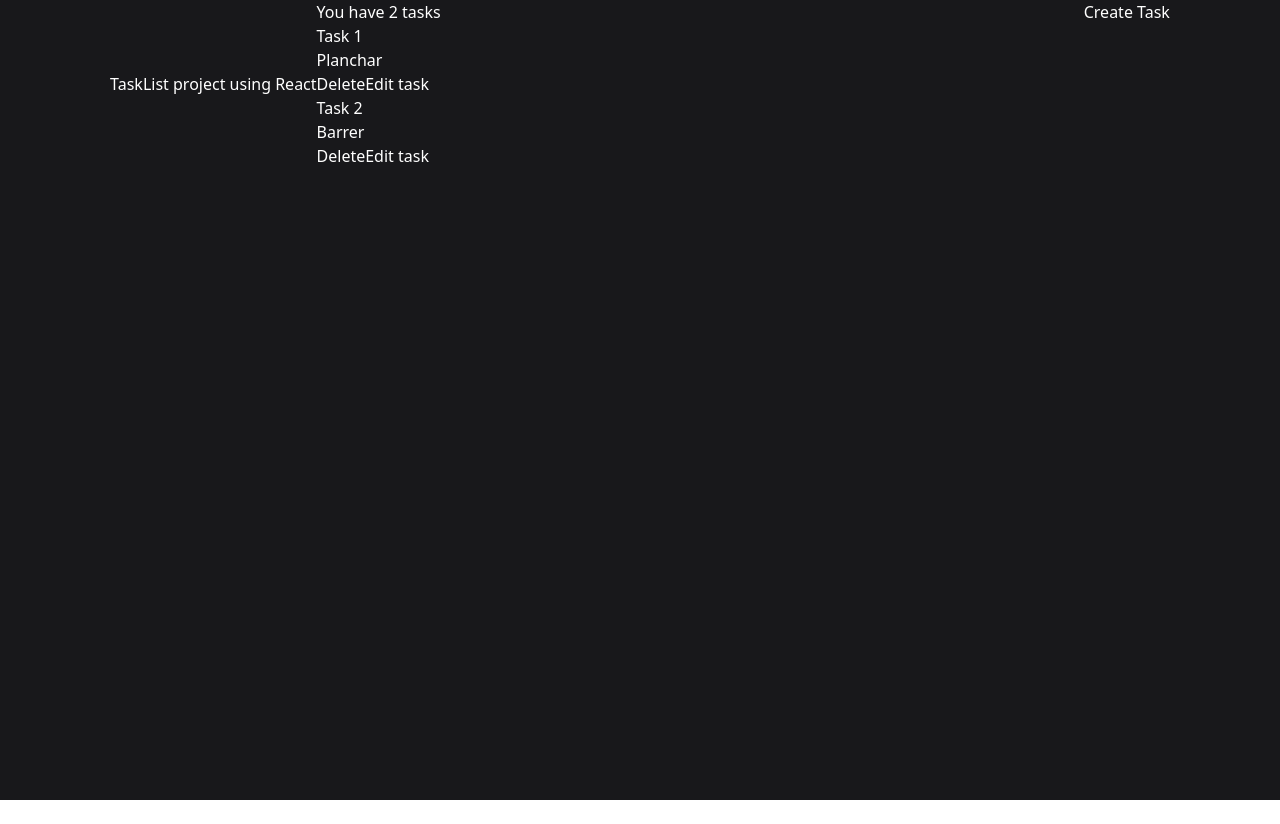
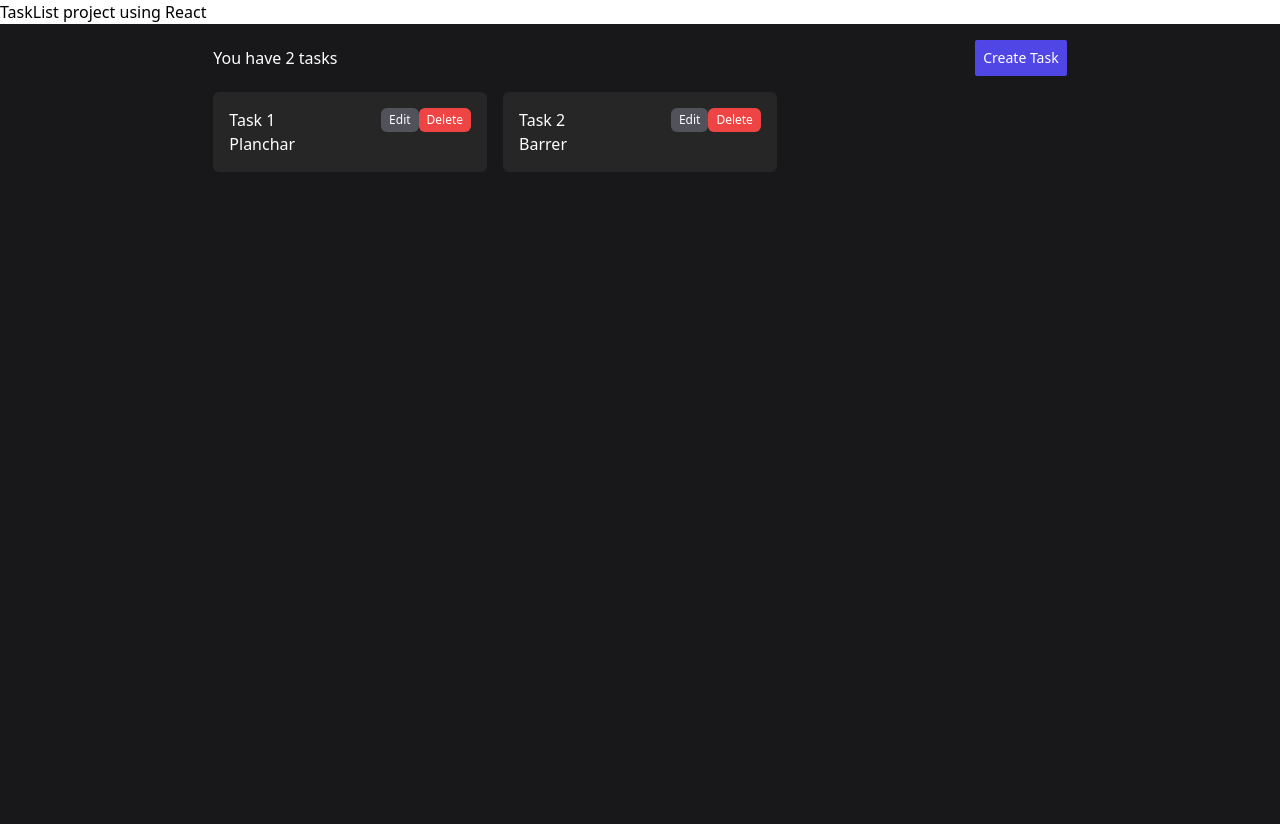
Before and after one commit to carlosdelblanco/react-crud-project, a React (Create React App) app: page / in a window 1280 px wide. Before the commit the page ends 800 px from the top, so only its background shows below. Built offline with nearby package versions, Linux system fonts and the light colour scheme.

Commit message:
Add new styles

```diff
--- a/src/App.js
+++ b/src/App.js
@@ -8,7 +8,6 @@ function App() {
   return (
     <div className="bg-zinc-900 h-screen text-white">
       <div className="flex items-center justify-center">
-        <h1>TaskList project using React</h1>
         <BrowserRouter>
           <Routes>
             <Route path="/" element={<TasksList />} />
--- a/src/app/components/TasksList.js
+++ b/src/app/components/TasksList.js
@@ -12,18 +12,40 @@ function TasksList() {
 
   return (
     <div className="w-4/6">
-      <header className="flex justify-between">
+      <header className="flex justify-between items-center py-4">
         <h1>You have {tasks.length} tasks </h1>
-        <Link to="/create-task">Create Task</Link>
+        <Link
+          to="/create-task"
+          className="bg-indigo-600 px-2 py-2 rounded-sm text-sm"
+        >
+          Create Task
+        </Link>
       </header>
-      {tasks?.map((task) => (
-        <div key={task.id}>
-          <h3>{task.title}</h3>
-          <p>{task.description}</p>
-          <button onClick={() => handleDelete(task.id)}>Delete</button>
-          <Link to={`/edit-task/${task.id}`}>Edit task</Link>
-        </div>
-      ))}
+      <div className="grid grid-cols-3 gap-4">
+        {tasks?.map((task) => (
+          <div key={task.id} className="bg-neutral-800 p-4 rounded-md">
+            <header className="flex justify-between">
+              <h3>{task.title}</h3>
+              <div className="flex">
+                <Link
+                  to={`/edit-task/${task.id}`}
+                  className="bg-zinc-600 px-2 py-1 text-xs rounded-md"
+                >
+                  {" "}
+                  Edit
+                </Link>
+                <button
+                  onClick={() => handleDelete(task.id)}
+                  className="bg-red-500 px-2 py-1 text-xs rounded-md self-center"
+                >
+                  Delete
+                </button>
+              </div>
+            </header>
+            <p>{task.description}</p>
+          </div>
+        ))}
+      </div>
     </div>
   );
 }
--- a/src/index.js
+++ b/src/index.js
@@ -8,6 +8,7 @@ const root = ReactDOM.createRoot(document.getElementById("root"));
 root.render(
   <React.StrictMode>
     <Provider store={store}>
+      <h1>TaskList project using React</h1>
       <App />
     </Provider>
   </React.StrictMode>
```
